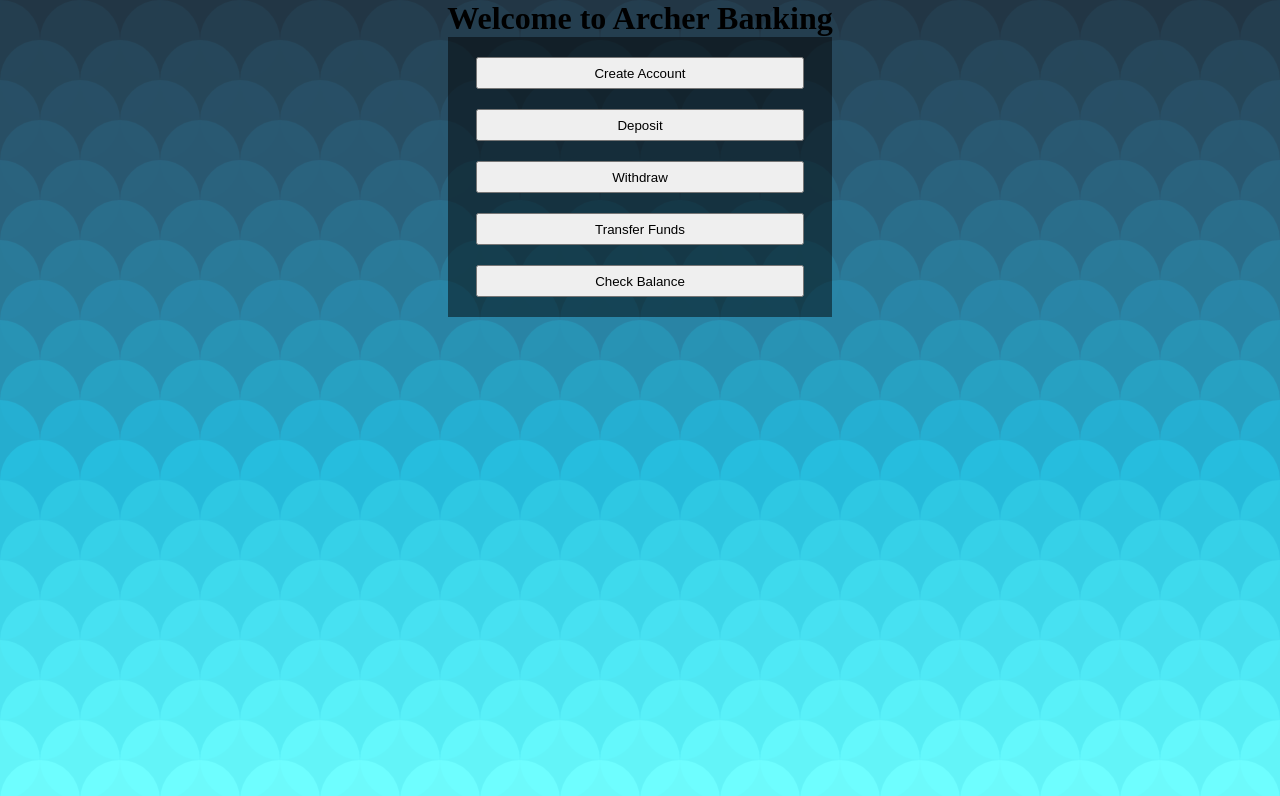
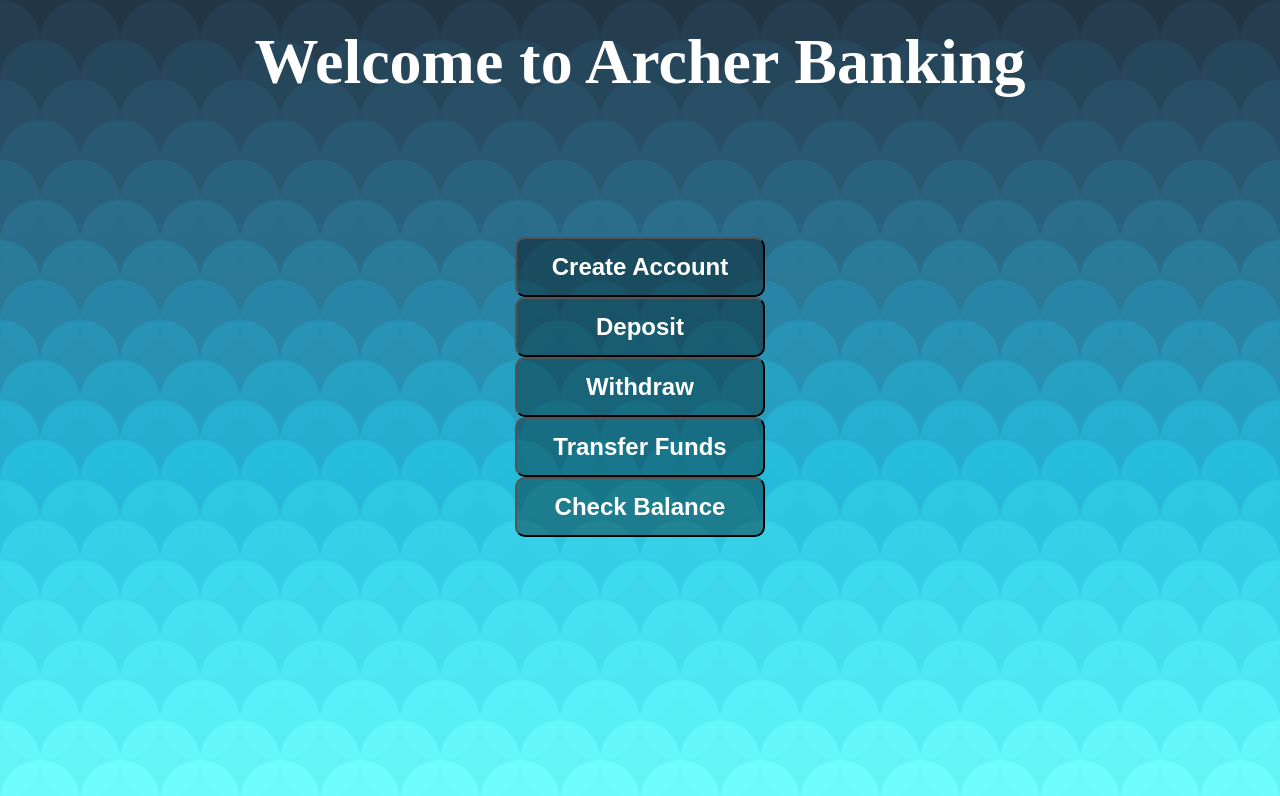
Before and after one commit to aarcher19/atm-app, a React (Create React App) app: page / in a window 1280 px wide. Shown: the top 796 px of the page. Built offline with nearby package versions, Linux system fonts and the light colour scheme.

Commit message:
More styling

```diff
--- a/src/cssFiles/App.css
+++ b/src/cssFiles/App.css
@@ -6,6 +6,9 @@
 
 header {
   text-align: center;
+  padding-top: 25px;
+  font-size: xx-large;
+  color: white;
 }
 
 body {
@@ -23,24 +26,28 @@ body {
 }
 
 .component {
+  margin-top: 10%;
   display: flex;
   justify-content: center;
   padding: 10px;
-  width: 30vw;
+  width: 40vw;
   height: 35vh;
-  background-color: rgba(0, 0, 0, 0.486);
 }
 .homeComponent {
   display: flex;
   width: 100%;
   height: 100%;
-  flex-direction: column;
-  justify-content: space-between;
+  justify-content: space-evenly;
+  flex-wrap: wrap;
   align-items: center;
 }
 
 .homeComponent > button {
-  width: 90%;
-  height: 20%;
-  margin: 10px;
+  width: 250px;
+  height: 60px;
+  background-color: rgba(0, 0, 0, 0.37);
+  font-size: x-large;
+  font-weight: bold;
+  border-radius: 10px;
+  color: white;
 }
```
Also changed, not shown: src/images/logo.png (deleted).
